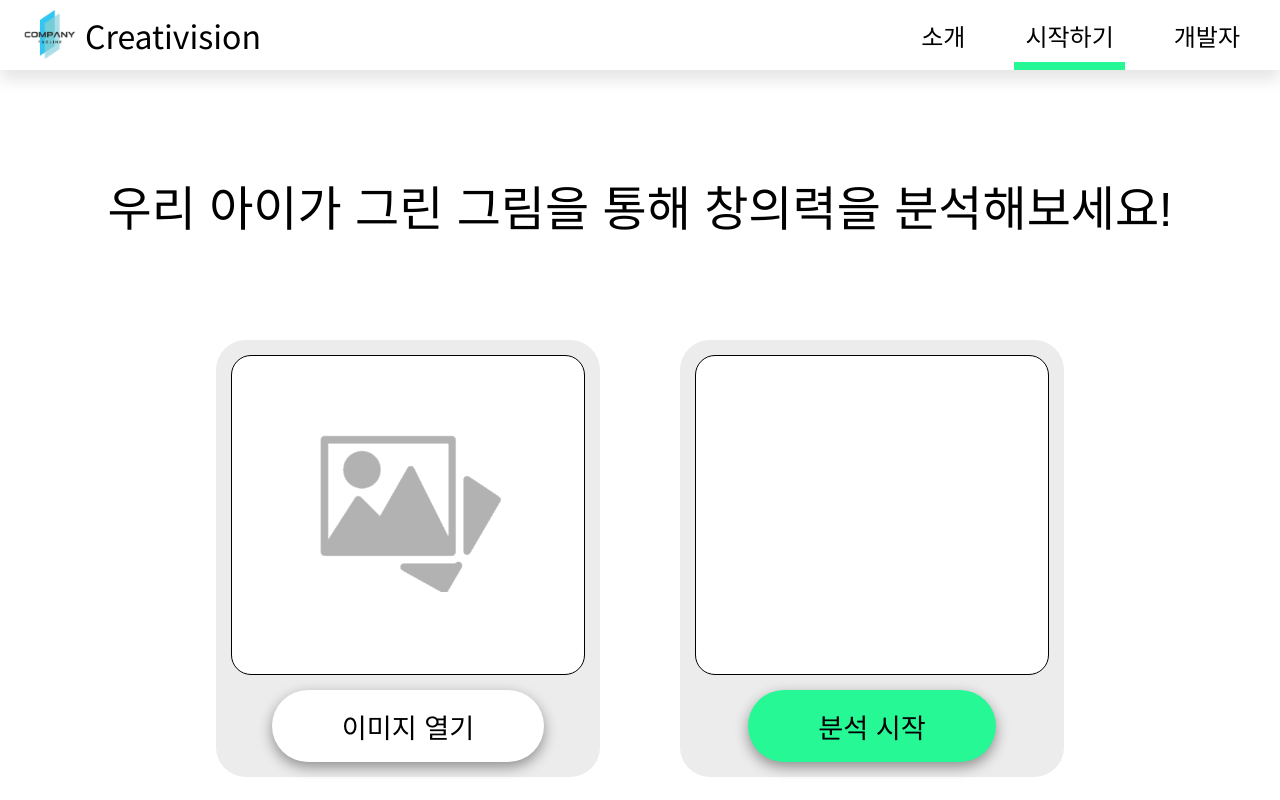
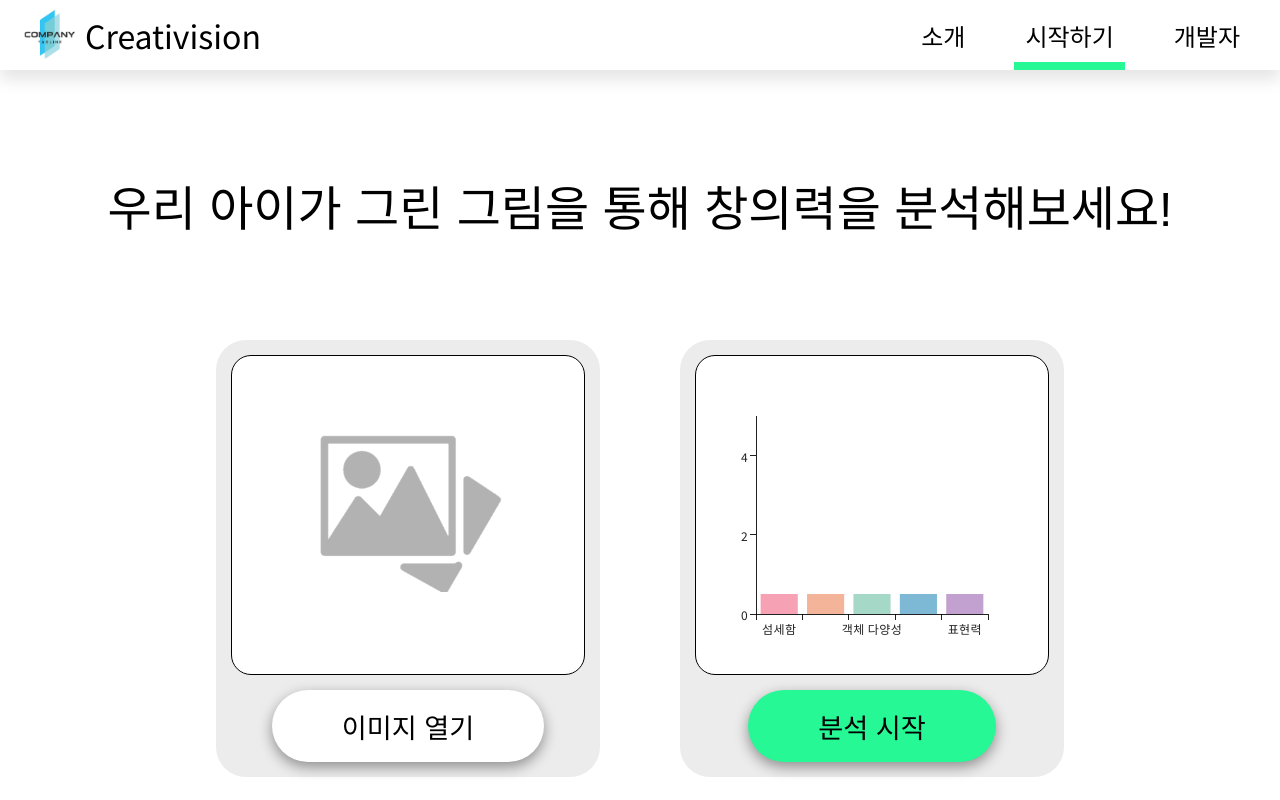
Before and after one commit to limhuijin/Painting_Creativity_React, a React (Vite) app: page /get-started in a window 1280 px wide. Shown: the top 800 px of the page. Built offline with nearby package versions, Linux system fonts and the light colour scheme; a web font is replaced by a local one.

Commit message:
분석 결과 막대 그래프 추가

```diff
--- a/package.json
+++ b/package.json
@@ -11,6 +11,9 @@
     "preview": "vite preview"
   },
   "dependencies": {
+    "@emotion/styled": "^11.13.0",
+    "@mui/styled-engine": "^6.1.7",
+    "@mui/x-charts": "^7.22.2",
     "axios": "^1.7.7",
     "prop-types": "^15.8.1",
     "react": "^18.3.1",
--- /dev/null
+++ b/src/components/Chart.jsx
@@ -0,0 +1,41 @@
+import { BarChart } from "@mui/x-charts/BarChart";
+
+const Chart = ({ aryData }) => {
+  return (
+    <BarChart
+      layout="vertical"
+      xAxis={[
+        {
+          scaleType: "band",
+          data: [
+            "섬세함",
+            "이야기 전달력",
+            "객체 다양성",
+            "공간 활용력",
+            "표현력",
+          ],
+          colorMap: {
+            type: "ordinal",
+            values: [
+              "섬세함",
+              "이야기 전달력",
+              "객체 다양성",
+              "공간 활용력",
+              "표현력",
+            ],
+            colors: ["#F7A1B5", "#F4B49A", "#A6D8C7", "#7DB8D4", "#C2A0D0"],
+          },
+        },
+      ]}
+      yAxis={[
+        {
+          min: 0,
+          max: 5,
+        },
+      ]}
+      series={[{ data: aryData }]}
+    />
+  );
+};
+
+export default Chart;
--- a/src/pages/GetStarted.jsx
+++ b/src/pages/GetStarted.jsx
@@ -1,6 +1,7 @@
 import styled from "styled-components";
 import Button from "../components/Button";
 import { useRef, useState } from "react";
+import Chart from "../components/Chart";
 
 const Style = styled.div`
   display: flex;
@@ -144,8 +145,10 @@ const GetStarted = () => {
   };
 
   // 이미지 분석
+  const [analysisData, setAnalysisData] = useState([0.5, 0.5, 0.5, 0.5, 0.5]);
+
   const handleImageAnalysisButtonClick = () => {
-    if (!selectedImage) {
+    if (!selectedImageRaw) {
       displayAlert();
       return;
     }
@@ -155,17 +158,28 @@ const GetStarted = () => {
 
     try {
       const xhr = new XMLHttpRequest();
-      xhr.open("POST", "https://0048-203-230-150-248.ngrok-free.app/analyze-image", true);
+      xhr.open(
+        "POST",
+        "https://0048-203-230-150-248.ngrok-free.app/analyze-image",
+        true
+      );
       xhr.setRequestHeader("Accept", "application/json");
 
-      xhr.onreadystatechange = function () {
+      xhr.onreadystatechange = () => {
         if (xhr.readyState === 4) {
           if (xhr.status === 200) {
             const response = JSON.parse(xhr.responseText);
             console.log("Analysis Result:", response);
-            alert(`Total Score: ${response.total_score}\nCategory: ${response.category}`);
+            alert(
+              `Total Score: ${response.total_score}\nCategory: ${response.category}`
+            );
+            setAnalysisData(response.predictions);
           } else {
-            console.error("Failed to analyze the image:", xhr.status, xhr.responseText);
+            console.error(
+              "Failed to analyze the image:",
+              xhr.status,
+              xhr.responseText
+            );
             alert("Failed to analyze the image.");
           }
         }
@@ -223,7 +237,7 @@ const GetStarted = () => {
         </div>
         <div className="box result">
           <div className="image-wrapper">
-            {false ? <img src="./src/assets/sample-image.png" /> : <></>}
+            <Chart aryData={analysisData} />
           </div>
           <Button
             text="분석 시작"
```
Also changed, not shown: 1 other file (tests, documents, lock files or other folders).
